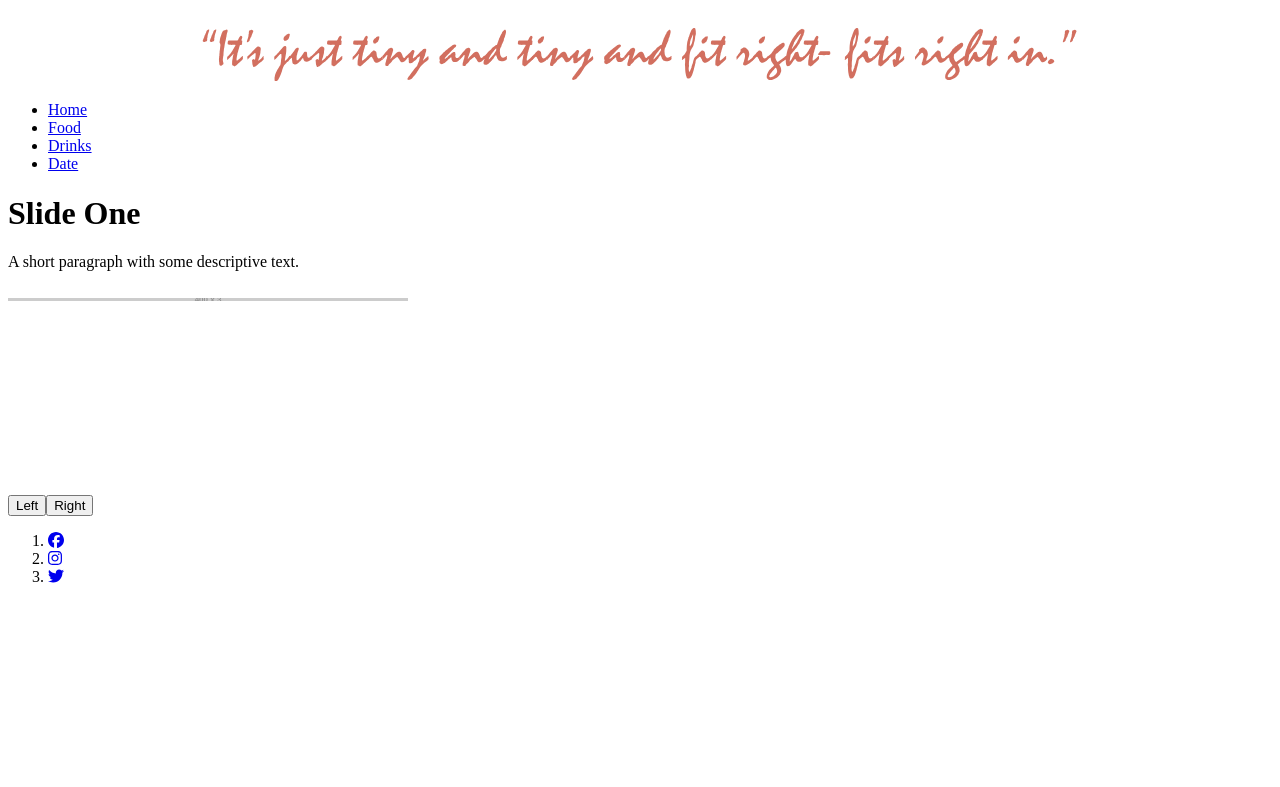
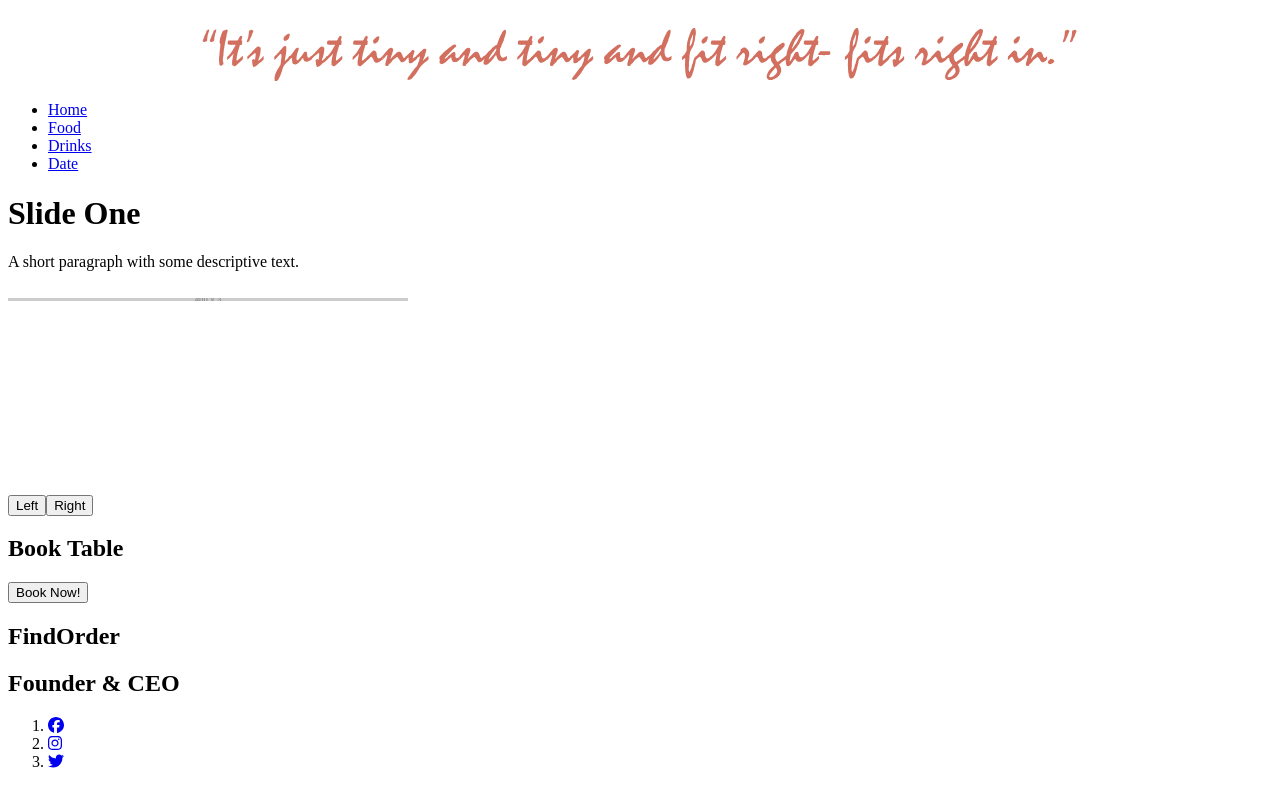
Before and after one commit to LittleCanOpener/Lokaverkefni-Lil-Bits, a Next.js app: page / in a window 1280 px wide. Shown: the part 413-1200 px from the top of the page. Before the commit the page ends 1015 px from the top, so only its background shows below. Built offline with nearby package versions, Linux system fonts and the light colour scheme.

Commit message:
homescreen tweeks

```diff
--- /dev/null
+++ b/src/app/navigation/FindOrder.tsx
@@ -0,0 +1,3 @@
+export default function FindOrder() {
+    return <h2>FindOrder</h2>
+}
--- a/src/app/navigation/drinkScreen.tsx
+++ b/src/app/navigation/drinkScreen.tsx
@@ -1,4 +1,4 @@
-import DrinkOrderApp from "@/components/OrderDrink";
+import DrinkOrderApp from "@/components/drinks/OrderDrink";
 
 export default function DrinksScreen() {
     return (
--- a/src/app/navigation/foodScreen.tsx
+++ b/src/app/navigation/foodScreen.tsx
@@ -1,4 +1,4 @@
-import Foods from "@/components/OrderFood";
+import Foods from "@/components/food/OrderFood";
 
 export default function FoodScreen() {
     return (
--- a/src/app/navigation/homeScreen.tsx
+++ b/src/app/navigation/homeScreen.tsx
@@ -1,19 +1,34 @@
+import BookTable from '@/components/book';
 import Carousel from '@/components/carousel/carousel';
 import SlideOne from '@/components/carousel/slideOne';
 import SlideThree from '@/components/carousel/slideThree';
 import SlideTwo from '@/components/carousel/slideTwo';
+import Founder from '@/components/founder';
 import React from 'react';
+import FindOrder from './FindOrder';
 
 export default function HomeScreen() {
     return (
         <>
-            <div className='flex flex-col items-center'>
-                <Carousel>
-                    <SlideOne />
-                    <SlideTwo />
-                    <SlideThree />
-                </Carousel>
+            <div className='grid grid-cols-2 grid-flow-row justify-items-center'>
+                <div>
+                    <Carousel>
+                        <SlideOne />
+                        <SlideTwo />
+                        <SlideThree />
+                    </Carousel>
+                </div>
+                <div>
+                    <BookTable />
+                </div>
+                <div>
+                    <FindOrder />
+                </div>
+                <div>
+                    <Founder />
+                </div>
             </div>
+
         </>
     )
 }
--- a/src/components/OrderApp.tsx
+++ b/src/components/OrderApp.tsx
@@ -1,6 +1,6 @@
 import React, { useState, useEffect } from 'react';
-import Food from './food';
-import Drinks from './drink';
+import Food from './food/food';
+import Drinks from './drinks/drink';
 import Order from './Order';
 
 const OrderApp: React.FC = () => {
--- /dev/null
+++ b/src/components/book.tsx
@@ -0,0 +1,14 @@
+import React from 'react';
+import { Link } from 'react-router-dom';
+
+export default function BookTable() {
+    return (
+        <>
+            <h2>Book Table</h2>
+            <Link to="/food">
+                <button className="bg-slate-800 px-4 text-white ml-4 rounded-full">Book Now!
+                </button>
+            </Link>
+        </>
+    )
+}
--- a/src/components/OrderDrink.tsx
+++ b/src/components/drinks/OrderDrink.tsx
@@ -1,6 +1,6 @@
 import React, { useState, useEffect } from 'react';
 import Drinks from './drink';
-import Order from './Order';
+import Order from '../Order';
 
 const DrinkOrderApp: React.FC = () => {
     const [drinks, setDrinks] = useState<any[]>([]);
--- a/src/components/OrderFood.tsx
+++ b/src/components/food/OrderFood.tsx
@@ -1,5 +1,5 @@
 import React, { useState, useEffect } from 'react';
-import Order from './Order'
+import Order from '../Order';
 import Food from './food';
 
 const FoodOrderApp: React.FC = () => {
--- /dev/null
+++ b/src/components/founder.tsx
@@ -0,0 +1,3 @@
+export default function Founder() {
+    return <h2>Founder & CEO</h2>
+}
--- a/src/components/order.tsx
+++ b/src/components/order.tsx
@@ -7,13 +7,18 @@ interface OrderProps {
 
 const Order: React.FC<OrderProps> = ({ items, removeFromSelected }) => {
     return (
-        <div className="order-container">
-            <h2>Selected Items:</h2>
-            <ul>
+        <div className="flex flex-col items-center m-8 p-4">
+            <h2 className="mb-4">Selected Order:</h2>
+            <ul className="list-disc list-inside">
                 {items.map((item, index) => (
-                    <li key={index}>
+                    <li key={index} className="mb-2">
                         {item}
-                        <button onClick={() => removeFromSelected(item)}>Remove</button>
+                        <button
+                            className="ml-2 px-3 py-1 bg-red-500 text-white rounded-md"
+                            onClick={() => removeFromSelected(item)}
+                        >
+                            Remove
+                        </button>
                     </li>
                 ))}
             </ul>
```
Also changed, not shown: src/components/drinks/drink.tsx (renamed from src/components/drink.tsx), src/components/food/food.tsx (renamed from src/components/food.tsx).
